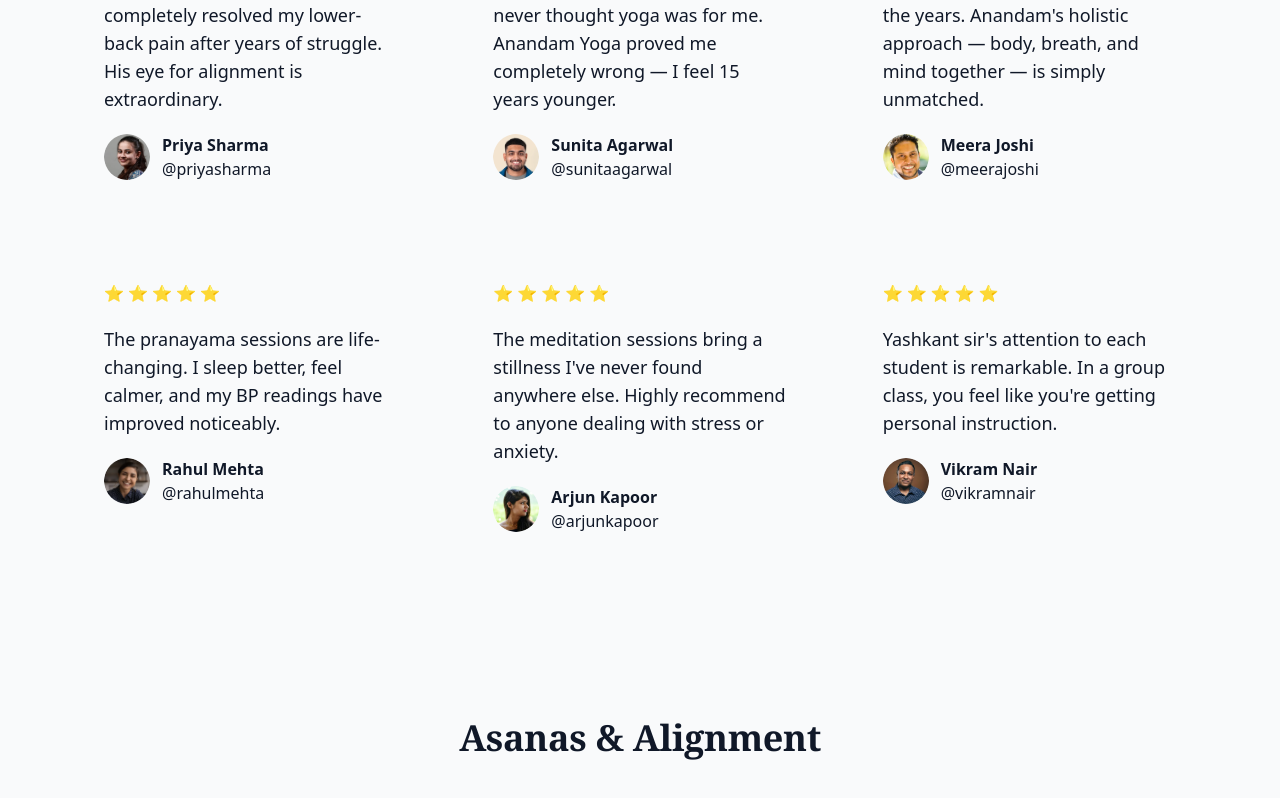
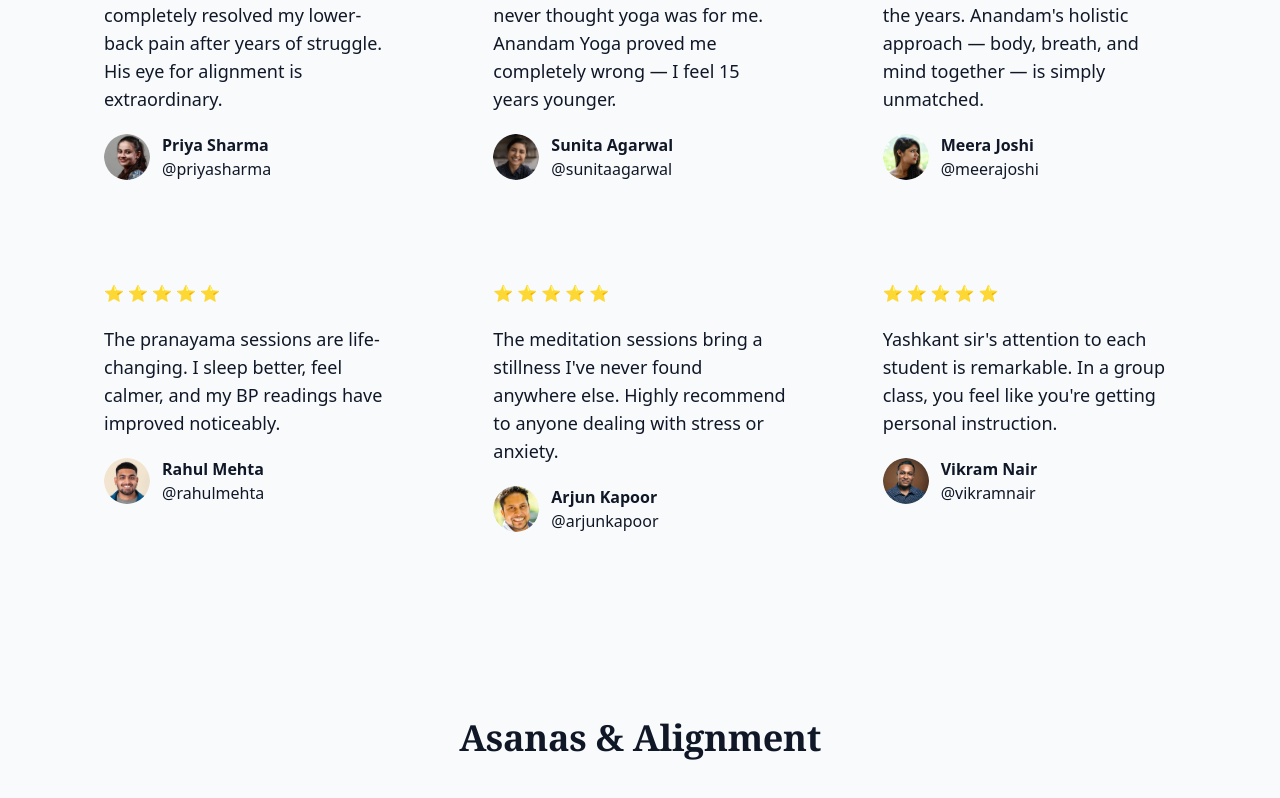
Before and after one commit to Raghavcpp/yogam, a React (Vite) app: page / in a window 1280 px wide. Shown: the part 3298-4096 px from the top of the page. Built offline with nearby package versions, Linux system fonts and the light colour scheme.

Commit message:
change testimonial images

```diff
--- a/src/yogaData.js
+++ b/src/yogaData.js
@@ -52,28 +52,28 @@ export const EN_feedback = [
     mentions: "@rahulmehta",
     review:
       "The pranayama sessions are life-changing. I sleep better, feel calmer, and my BP readings have improved noticeably.",
-    imgPath: "/images/image3.png",
+    imgPath: "/images/image2.png",
   },
   {
     name: "Sunita Agarwal",
     mentions: "@sunitaagarwal",
     review:
       "As a 58-year-old with arthritis, I never thought yoga was for me. Anandam Yoga proved me completely wrong — I feel 15 years younger.",
-    imgPath: "/images/image2.png",
+    imgPath: "/images/image3.png",
   },
   {
     name: "Arjun Kapoor",
     mentions: "@arjunkapoor",
     review:
       "The meditation sessions bring a stillness I've never found anywhere else. Highly recommend to anyone dealing with stress or anxiety.",
-    imgPath: "/images/image5.png",
+    imgPath: "/images/image4.png",
   },
   {
     name: "Meera Joshi",
     mentions: "@meerajoshi",
     review:
       "I've tried many yoga styles over the years. Anandam's holistic approach — body, breath, and mind together — is simply unmatched.",
-    imgPath: "/images/image4.png",
+    imgPath: "/images/image5.png",
   },
   {
     name: "Vikram Nair",
@@ -203,28 +203,28 @@ export const HI_feedback = [
     mentions: "@rahulmehta",
     review:
       "प्राणायाम सत्र जीवन बदलने वाले हैं। मैं बेहतर सोता हूँ, शांत महसूस करता हूँ और मेरा रक्तचाप भी सुधरा है।",
-    imgPath: "/images/image3.png",
+    imgPath: "/images/image2.png",
   },
   {
     name: "सुनीता अग्रवाल",
     mentions: "@sunitaagarwal",
     review:
       "58 साल की उम्र और गठिया के साथ मुझे कभी नहीं लगा कि योग मेरे लिए है। आनंदम योग ने मुझे पूरी तरह गलत साबित किया।",
-    imgPath: "/images/image2.png",
+    imgPath: "/images/image3.png",
   },
   {
     name: "अर्जुन कपूर",
     mentions: "@arjunkapoor",
     review:
       "ध्यान सत्र एक ऐसी स्थिरता लाते हैं जो मुझे कहीं और नहीं मिली। तनाव या चिंता से जूझ रहे किसी को भी इसकी सिफारिश करूँगा।",
-    imgPath: "/images/image5.png",
+    imgPath: "/images/image4.png",
   },
   {
     name: "मीरा जोशी",
     mentions: "@meerajoshi",
     review:
       "मैंने वर्षों में कई योग शैलियाँ आज़माई हैं। आनंदम का समग्र दृष्टिकोण — शरीर, श्वास और मन एक साथ — बेजोड़ है।",
-    imgPath: "/images/image4.png",
+    imgPath: "/images/image5.png",
   },
   {
     name: "विक्रम नायर",
```
